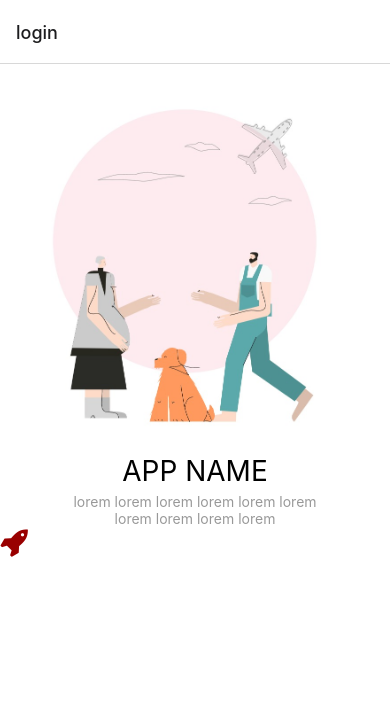
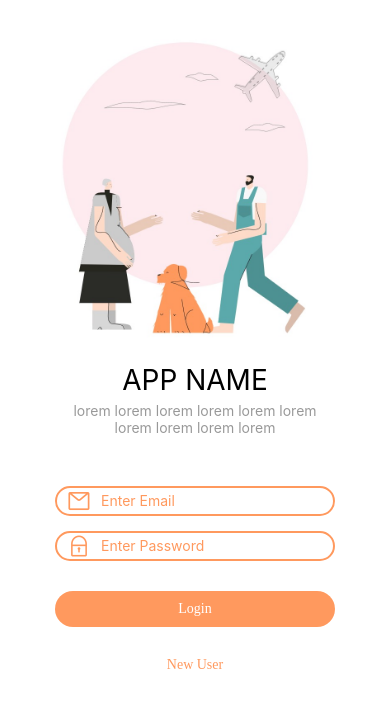
Before and after one commit to doksan-study/pet-react-native, a React Native app in the folder app/: screen /login in a window 390 px wide. Shown: the top 708 px of the page. Built offline with nearby package versions, Linux system fonts and the light colour scheme.

Commit message:
[UPDATE] login, register screen

```diff
--- a/app/navigations/appNavigator.js
+++ b/app/navigations/appNavigator.js
@@ -13,7 +13,22 @@ function AppNavigator() {
   return (
     <NavigationContainer>
       <Stack.Navigator>
-        <Stack.Screen name="login" component={login} />
+        <Stack.Screen
+          name="login"
+          component={login}
+          options={{
+            title: 'login',
+            headerShown: false,
+          }}
+        />
+        <Stack.Screen
+          name="register"
+          component={register}
+          // options={{
+          //   title: 'register',
+          //   headerShown: false,
+          // }}
+        />
       </Stack.Navigator>
     </NavigationContainer>
   );
--- a/app/screens/login.js
+++ b/app/screens/login.js
@@ -1,15 +1,15 @@
 /* eslint-disable */
-import {View, Text, Image} from 'react-native';
+import {View, Text, Image, TextInput} from 'react-native';
 import React from 'react';
 
-import Icon from 'react-native-vector-icons/FontAwesome';
+import AntIcon from 'react-native-vector-icons/AntDesign';
 
-export default function login() {
+export default function login({navigation}) {
   return (
     <View style={{backgroundColor: '#fff', height: '100%'}}>
       <Image
-        source={require('../image/Login.jpg')}
-        style={{width: '100%', height: '50%'}}
+        source={require('../image/default.jpg')}
+        style={{width: '100%', height: '43%'}}
       />
       <Text
         style={{
@@ -29,12 +29,80 @@ export default function login() {
         }}>
         lorem lorem lorem lorem lorem lorem lorem lorem lorem lorem
       </Text>
+
+      {/* TODO: Email */}
       <View
         style={{
           flexDirection: 'row',
           alignItems: 'center',
-        }}></View>
-      <Icon name="rocket" size={30} color="#900" />
+          marginHorizontal: 55,
+          borderWidth: 2,
+          marginTop: 50,
+          // justifyContent: 'center',
+          paddingHorizontal: 10,
+          borderColor: '#FF995E',
+          borderRadius: 23,
+          // paddingVertical: 2,
+        }}>
+        <AntIcon name="mail" color="#FF995E" size={24} />
+        <TextInput
+          style={{paddingHorizontal: 10}}
+          placeholder="Enter Email"
+          placeholderTextColor={'#FF995E'}
+        />
+      </View>
+
+      {/* TODO: Password */}
+      <View
+        style={{
+          flexDirection: 'row',
+          alignItems: 'center',
+          marginHorizontal: 55,
+          borderWidth: 2,
+          marginTop: 15,
+          // justifyContent: 'center',
+          paddingHorizontal: 10,
+          borderColor: '#FF995E',
+          borderRadius: 23,
+          // paddingVertical: 2,
+        }}>
+        <AntIcon name="lock1" color="#FF995E" size={24} />
+        <TextInput
+          style={{paddingHorizontal: 10}}
+          placeholder="Enter Password"
+          placeholderTextColor={'#FF995E'}
+        />
+      </View>
+
+      <View
+        style={{
+          marginHorizontal: 55,
+          alignItems: 'center',
+          justifyContent: 'center',
+          marginTop: 30,
+          backgroundColor: '#FF995E',
+          paddingVertical: 10,
+          borderRadius: 23,
+        }}>
+        <Text
+          style={{
+            color: 'white',
+            fontFamily: 'SemiBold',
+          }}>
+          Login
+        </Text>
+      </View>
+
+      <Text
+        style={{
+          alignSelf: 'center',
+          color: '#FF995E',
+          fontFamily: 'SemiBold',
+          paddingVertical: 30,
+        }}
+        onPress={() => navigation.navigate('register')}>
+        New User
+      </Text>
     </View>
   );
 }
--- a/app/screens/register.js
+++ b/app/screens/register.js
@@ -1,11 +1,105 @@
 /* eslint-disable */
-import {View, Text} from 'react-native';
+import {View, Text, Image, TextInput} from 'react-native';
 import React from 'react';
+
+import AntIcon from 'react-native-vector-icons/AntDesign';
 
 export default function Register() {
   return (
-    <View>
-      <Text>Register</Text>
+    <View style={{backgroundColor: '#fff', height: '100%'}}>
+      <Image
+        source={require('../image/default.jpg')}
+        style={{width: '100%', height: '43%'}}
+      />
+      <Text
+        style={{
+          fontSize: 28,
+          // fontFamily: ''
+          alignSelf: 'center',
+        }}>
+        APP NAME
+      </Text>
+      <Text
+        style={{
+          // fontFamily: 'Meduim',
+          marginHorizontal: 55,
+          textAlign: 'center',
+          marginTop: 5,
+          opacity: 0.4,
+        }}>
+        lorem lorem lorem lorem lorem lorem lorem lorem lorem lorem
+      </Text>
+
+      {/* TODO: Email */}
+      <View
+        style={{
+          flexDirection: 'row',
+          alignItems: 'center',
+          marginHorizontal: 55,
+          borderWidth: 2,
+          marginTop: 50,
+          // justifyContent: 'center',
+          paddingHorizontal: 10,
+          borderColor: '#FF995E',
+          borderRadius: 23,
+          // paddingVertical: 2,
+        }}>
+        <TextInput
+          style={{paddingHorizontal: 10}}
+          placeholder="Email"
+          placeholderTextColor={'#FF995E'}
+        />
+      </View>
+
+      {/* TODO: Password */}
+      <View
+        style={{
+          flexDirection: 'row',
+          alignItems: 'center',
+          marginHorizontal: 55,
+          borderWidth: 2,
+          marginTop: 15,
+          // justifyContent: 'center',
+          paddingHorizontal: 10,
+          borderColor: '#FF995E',
+          borderRadius: 23,
+          // paddingVertical: 2,
+        }}>
+        <TextInput
+          style={{paddingHorizontal: 10}}
+          placeholder="Password"
+          placeholderTextColor={'#FF995E'}
+        />
+      </View>
+
+      <View
+        style={{
+          marginHorizontal: 55,
+          alignItems: 'center',
+          justifyContent: 'center',
+          marginTop: 30,
+          backgroundColor: '#FF995E',
+          paddingVertical: 10,
+          borderRadius: 23,
+        }}>
+        <Text
+          style={{
+            color: 'white',
+            fontFamily: 'SemiBold',
+          }}>
+          Register
+        </Text>
+      </View>
+
+      {/* <Text
+        style={{
+          alignSelf: 'center',
+          color: '#FF995E',
+          fontFamily: 'SemiBold',
+          paddingVertical: 30,
+        }}>
+        New User
+      </Text> */}
     </View>
   );
 }
```
Also changed, not shown: app/image/default.jpg (renamed from app/image/Login.jpg).
